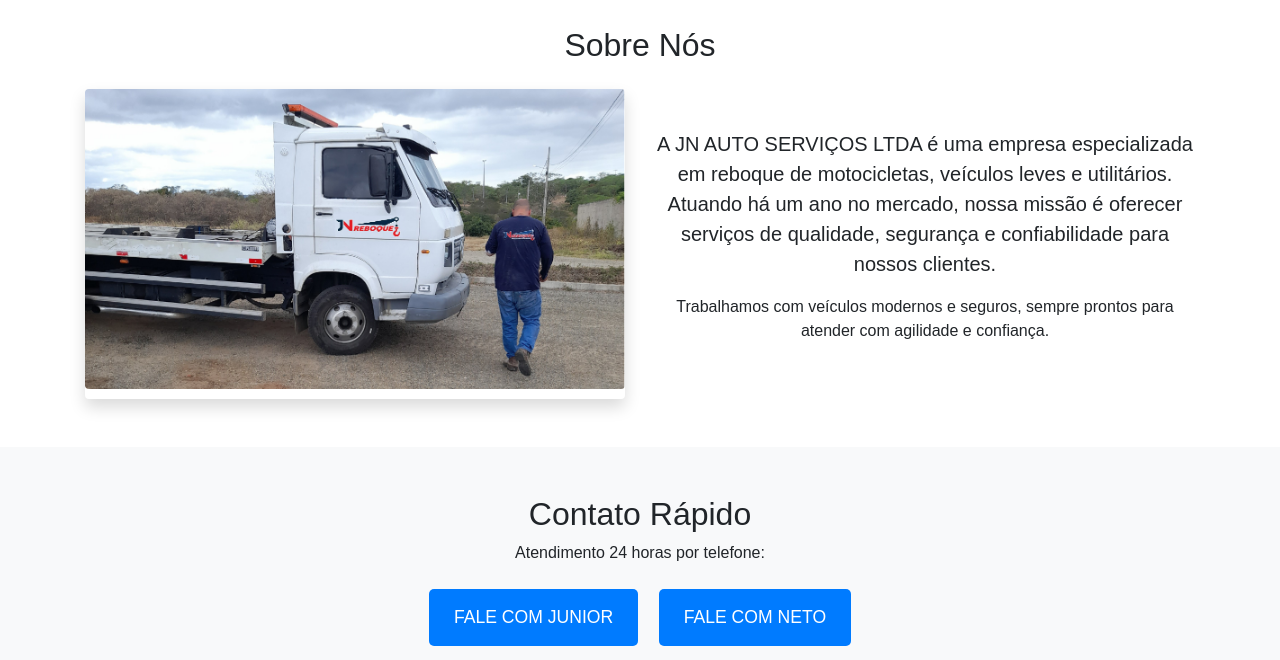
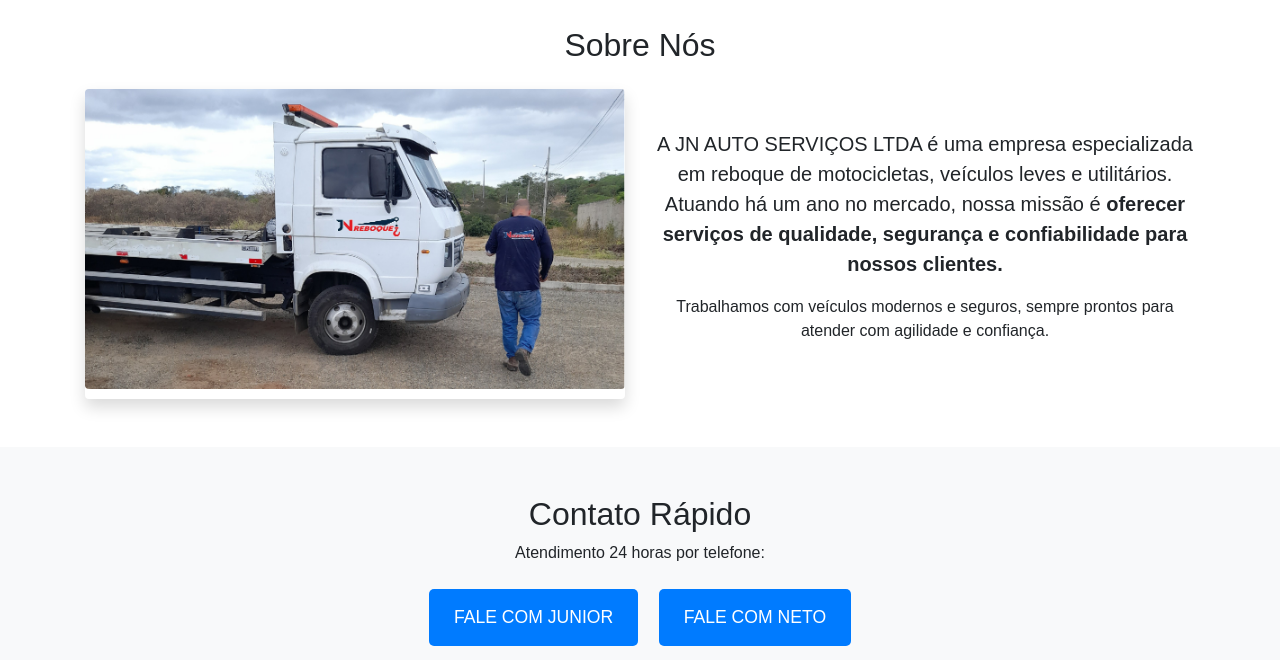
Before and after one commit to xcoalax1/jnreboque001, a plain HTML site: page index.html in a window 1280 px wide. Shown: the part 900-1560 px from the top of the page. Drawn offline with nearby package versions, Linux system fonts and the light colour scheme.

Commit message:
Update index.html

```diff
--- a/index.html
+++ b/index.html
@@ -99,7 +99,7 @@
                 </div>
                 <div class="col-md-6">
                     <p class="lead">
-                        A JN AUTO SERVIÇOS LTDA é uma empresa especializada em reboque de motocicletas, veículos leves e utilitários. Atuando há um ano no mercado, nossa missão é <b>oferecer serviços de qualidade, segurança e confiabilidade para nossos clientes.</b>
+                        A <strong>JN AUTO SERVIÇOS</strong> LTDA é uma empresa especializada em reboque de motocicletas, veículos leves e utilitários. Atuando há um ano no mercado, nossa missão é<strong> <b>oferecer serviços de qualidade, segurança e confiabilidade para nossos clientes.</b></strong>
 
                     </p>
                     <p>
```
